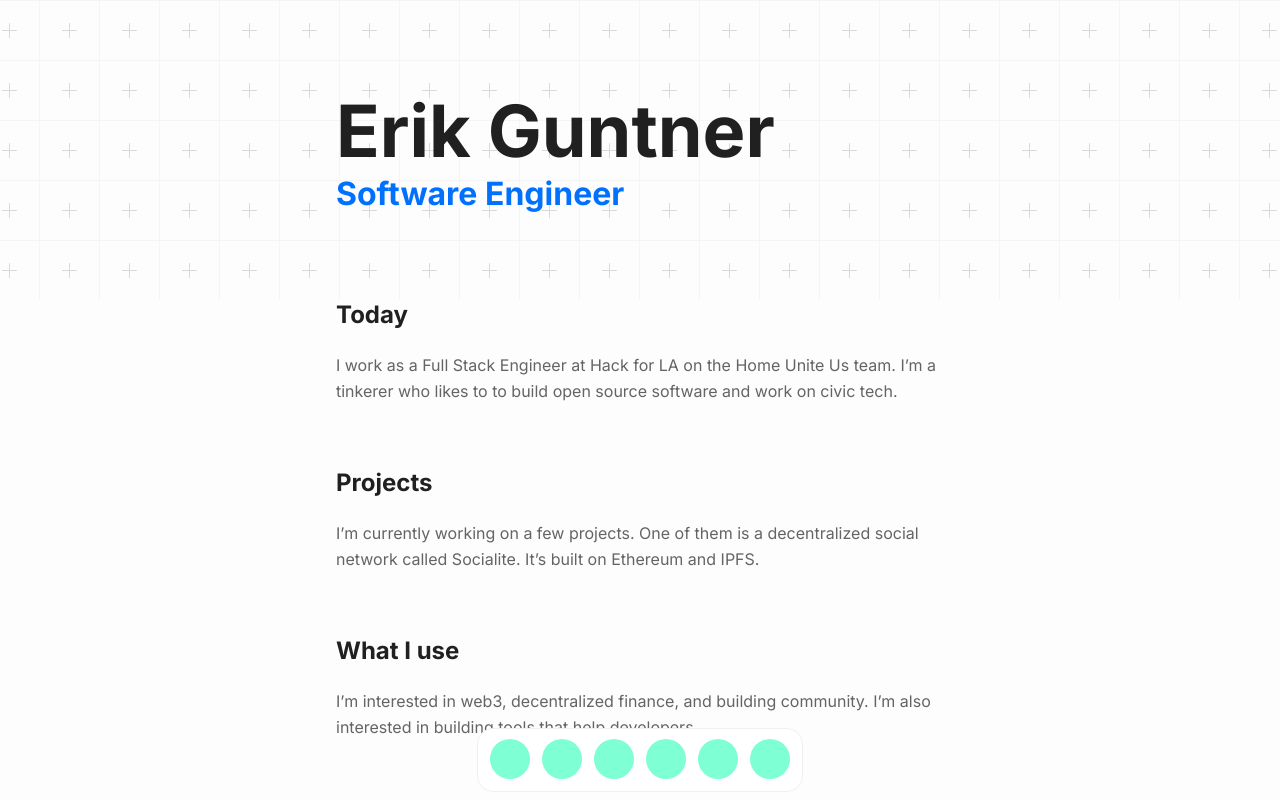
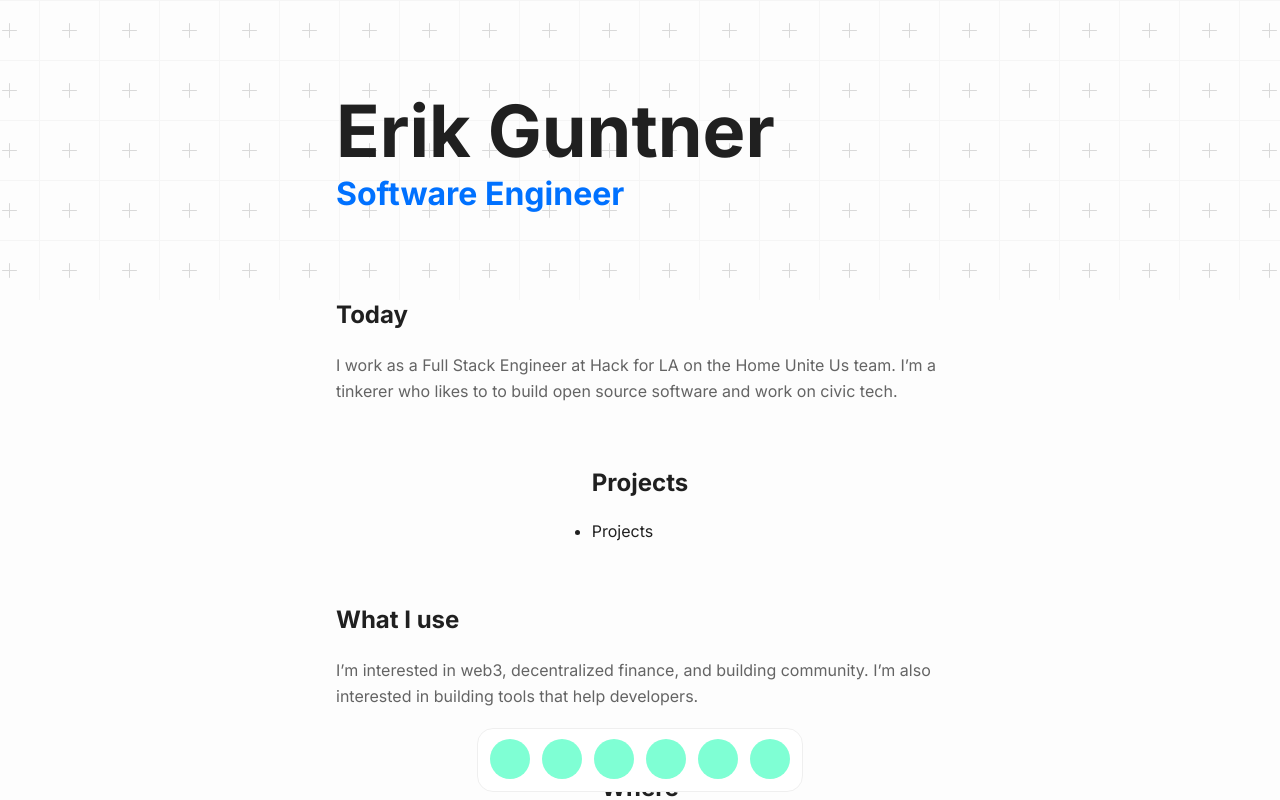
Before and after one commit to erikguntner/personal-site, a Next.js app: page / in a window 1280 px wide. Built offline with nearby package versions, Linux system fonts and the light colour scheme.

Commit message:
Create link constant

```diff
--- a/src/app/page.tsx
+++ b/src/app/page.tsx
@@ -31,11 +31,11 @@ export default function Home() {
         </section>
         <section className={styles.section}>
           <h2>Projects</h2>
-          <p>
-            I’m currently working on a few projects. One of them is a
-            decentralized social network called Socialite. It’s built on
-            Ethereum and IPFS.
-          </p>
+          <ul>
+            <li>
+              <a href="/projects">Projects</a>
+            </li>
+          </ul>
         </section>
         <section className={styles.section}>
           <h2>What I use</h2>
```
Also changed, not shown: src/app/constants.ts (added, +31 -0 lines).
